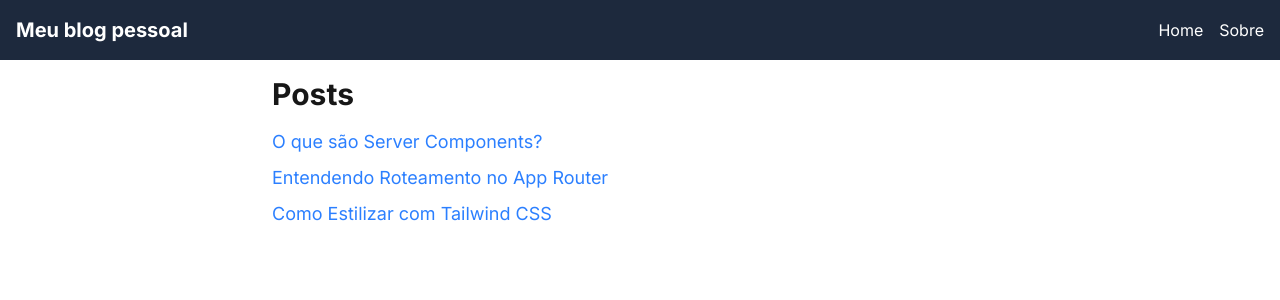
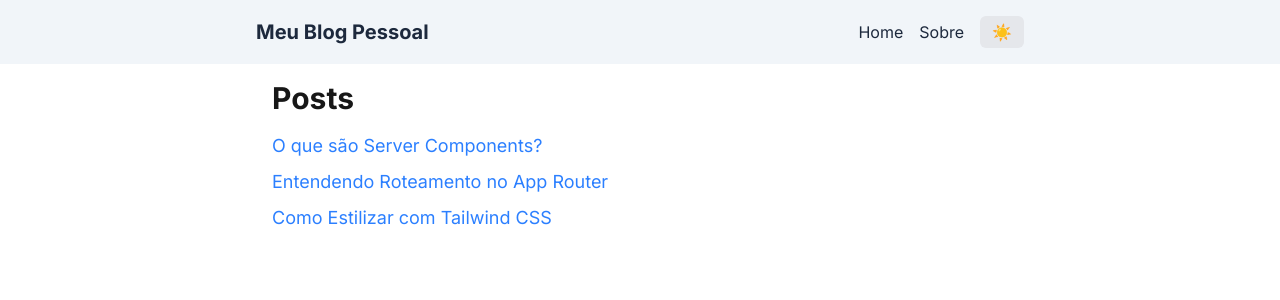
Before and after one commit to ChristalCamillo/desenvolve, a Next.js app in the folder blog/meu-blog-pessoal/: page / in a window 1280 px wide. Shown: the top 300 px of the page. Built offline with nearby package versions, Linux system fonts and the light colour scheme.

Commit message:
adicionando os botões dos temas no header.tsx

```diff
--- /dev/null
+++ b/blog/meu-blog-pessoal/src/components/ThemeSwitcher.tsx
@@ -0,0 +1,14 @@
+import { useTheme } from "next-themes";
+
+export function ThemeSwitcher() {
+  const { theme, setTheme } = useTheme();
+
+  return (
+    <button
+      onClick={() => setTheme(theme === "dark" ? "light" : "dark")}
+      className="px-3 py-1 bg-gray-200 dark:bg-gray-700 rounded-md"
+    >
+      {theme === "light" ? "🌙" : "☀️"}
+    </button>
+  );
+}
--- a/blog/meu-blog-pessoal/src/components/header.tsx
+++ b/blog/meu-blog-pessoal/src/components/header.tsx
@@ -1,15 +1,29 @@
 import Link from "next/link";
+import { ThemeSwitcher } from "./ThemeSwitcher";
 
 export default function Header() {
-    return (
-        <header className="bg-slate-800 text-white p-4"> {/* Estilos com Tailwind */}
-            <div className="container mx-auto flex justify-between items-center">
-                <h1 className="font-bold text-xl">Meu blog pessoal</h1>
-                <nav className="flex gap-4">{/* `gap-4` adiciona espaço entre os links */}
-                <Link href="/" className="hover:underline">Home</Link>
-          <Link href="/sobre" className="hover:underline">Sobre</Link>
-        </nav>
+  return (
+    <header className="bg-slate-100 dark:bg-slate-800 text-slate-800 dark:text-slate-100 p-4">
+      <div className="container mx-auto flex justify-between items-center max-w-3xl">
+        <h1 className="font-bold text-xl">
+          <Link href="/">Meu Blog Pessoal</Link>
+        </h1>
+        <div className="flex items-center gap-4">
+          {" "}
+          {/* Container para nav e switcher */}
+          <nav className="flex gap-4">
+            {" "}
+            {/* Navegação */}
+            <Link href="/" className="hover:underline">
+              Home
+            </Link>
+            <Link href="/sobre" className="hover:underline">
+              Sobre
+            </Link>
+          </nav>
+          <ThemeSwitcher />
+        </div>
       </div>
     </header>
-    )
- }
+  );
+}
```
